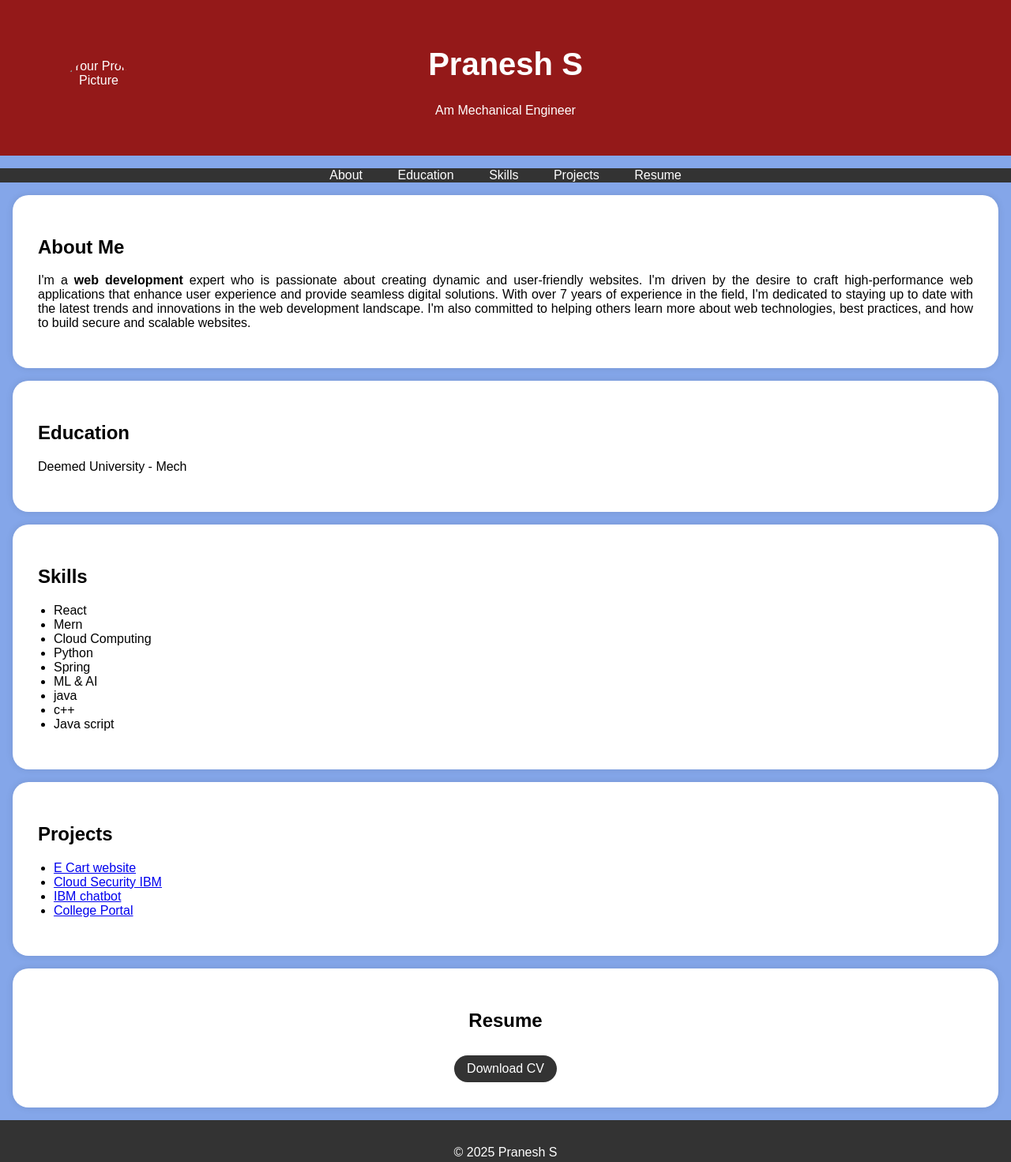
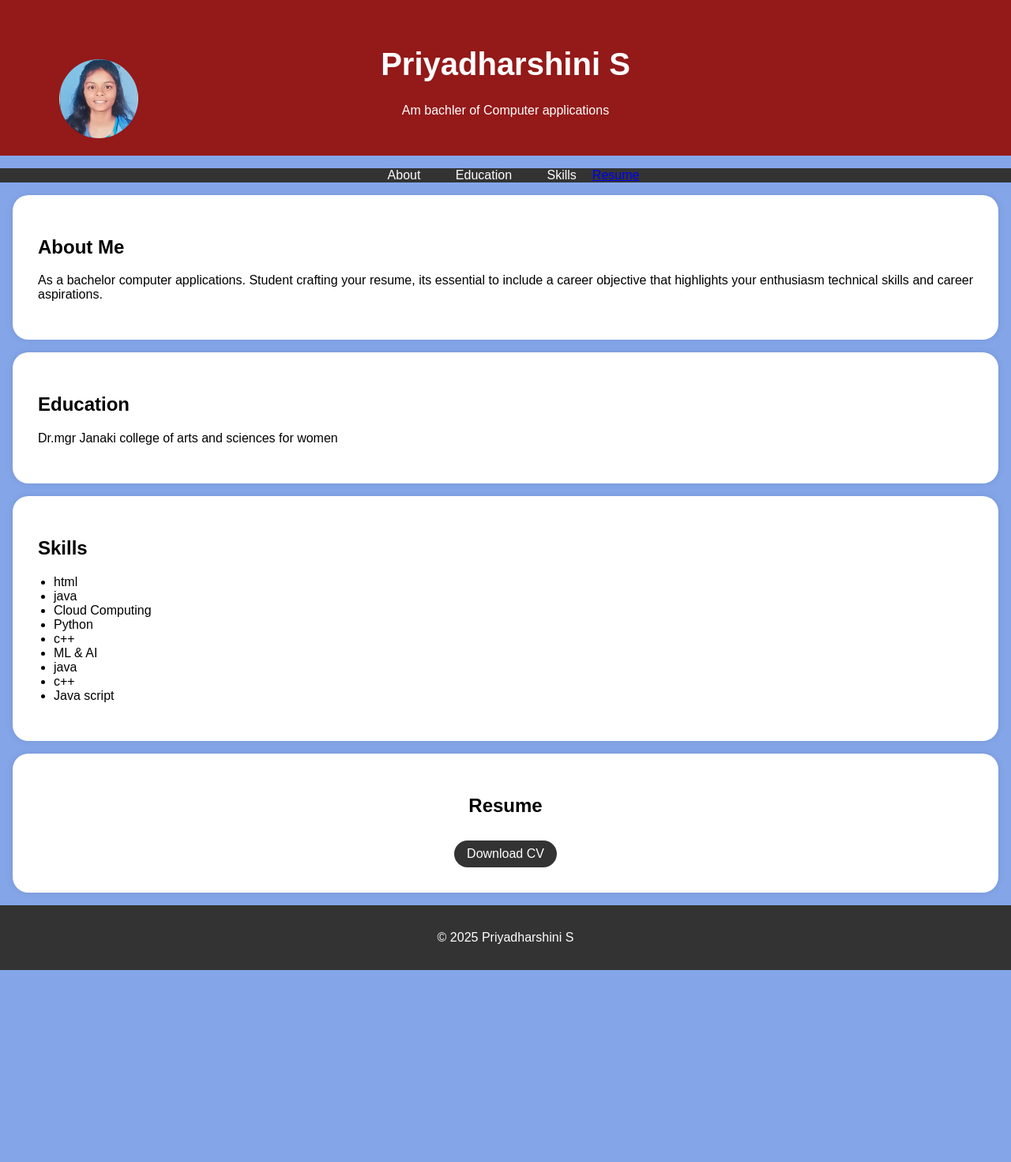
Before and after one commit to 07082006priyadharshini/Priyadharshini.S, a plain HTML site: page index.html in a window 1280 px wide. Shown: the whole page at 79% size. After the commit the page ends 1228 px from the top, so only its background shows below. Drawn offline with Linux system fonts and the light colour scheme.

Commit message:
index.html

```diff
--- a/index.html
+++ b/index.html
@@ -95,9 +95,9 @@
     <header>
         <div class="header-content">
             <!-- Add your profile picture here -->
-            <img src="passport photo.jpg" alt="Your Profile Picture" class="profile-picture">
-            <h1>Pranesh S</h1>
-            <p>Am Mechanical Engineer</p>
+            <img src="priyadharshini.jpg" alt="Your Profile Picture" class="profile-picture">
+            <h1>Priyadharshini S</h1>
+            <p>Am bachler of Computer applications</p>
         </div>
     </header>
 
@@ -105,8 +105,7 @@
         <ul>
             <li><a href="#about">About</a></li>
             <li><a href="#education">Education</a></li>
-            <li><a href="#skills">Skills</a></li>
-            <li><a href="#projects">Projects</a></li>
+            <li><a href="#skills">Skills</a></li
             <li><a href="#resume">Resume</a></li>
 
         </ul>
@@ -115,12 +114,9 @@
     <section id="about">
         <div class="section-content">
             <h2>About Me</h2>
-            <p>I'm a <b>web development</b> expert who is passionate about creating dynamic and user-friendly websites.
-                I'm driven by the desire to craft high-performance web applications that enhance user experience and provide
-                 seamless digital solutions. With over 7 years of experience in the field, I'm dedicated to staying up to date
-                 with the latest trends and innovations in the
-                 web development landscape. I'm also committed to helping others learn more about web technologies,
-                 best practices, and how to build secure and scalable websites.</p>
+            <p>As a bachelor computer applications. Student crafting your resume,
+                its essential to include a career objective that highlights
+                your enthusiasm technical skills and career aspirations.</p>
 
         </div>
     </section>
@@ -128,7 +124,7 @@
     <section id="education">
         <div class="section-content">
             <h2>Education</h2>
-            <p>Deemed University  - Mech</p>
+            <p>Dr.mgr Janaki college of arts and sciences for women</p>
 
 
         </div>
@@ -138,11 +134,11 @@
         <div class="section-content">
             <h2>Skills</h2>
             <ul>
-                <li>React</li>
-                <li>Mern</li>
+                <li>html</li>
+                <li>java</li>
                 <li>Cloud Computing</li>
                 <li>Python</li>
-                <li>Spring</li>
+                <li>c++</li>
                 <li>ML & AI</li>
                 <li>java</li>
                 <li>c++</li>
@@ -151,32 +147,21 @@
         </div>
     </section>
 
-    <section id="projects">
-        <div class="section-content">
-            <h2>Projects</h2>
-            <ul>
-                <li><a href="#">E Cart website</a></li>
-                <li><a href="#">Cloud Security IBM</a></li>
-                <li><a href="#">IBM chatbot</a></li>
-                <li><a href="#">College Portal</a></li>
-                <!-- Add more project links here -->
-            </ul>
-        </div>
-    </section>
+
 
     <section id="resume">
 
         <div class="section-content">
             <center>
             <h2>Resume</h2>
-            <a href="file.pdf" target="_blank" class="download-button">Download CV</a>
+            <a href="resume.pdf" target="_blank" class="download-button">Download CV</a>
         </center>
         </div>
 
     </section>
 
     <footer>
-        <p>&copy; 2025 Pranesh S</p>
+        <p>&copy; 2025 Priyadharshini S</p>
     </footer>
 
     <script>
```
